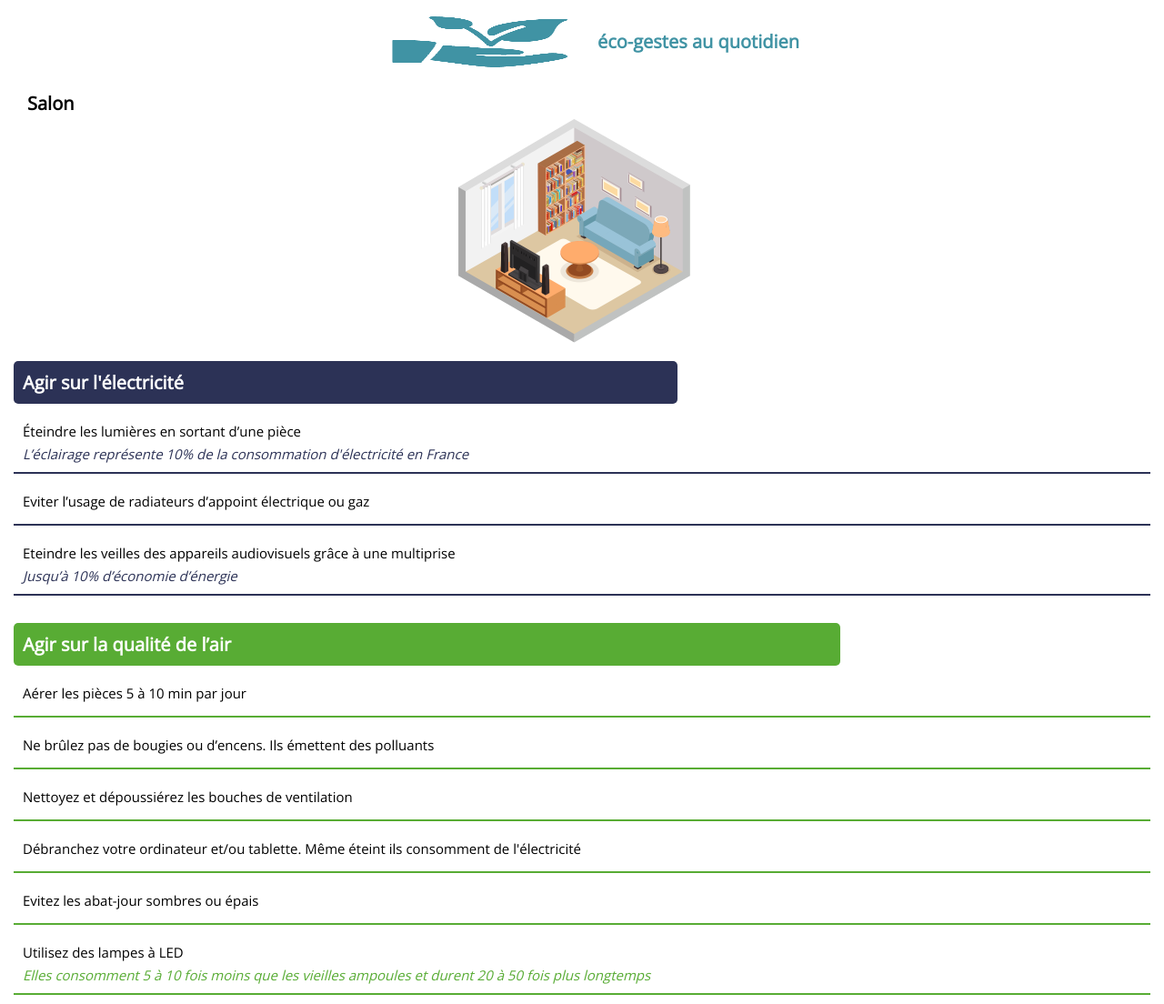
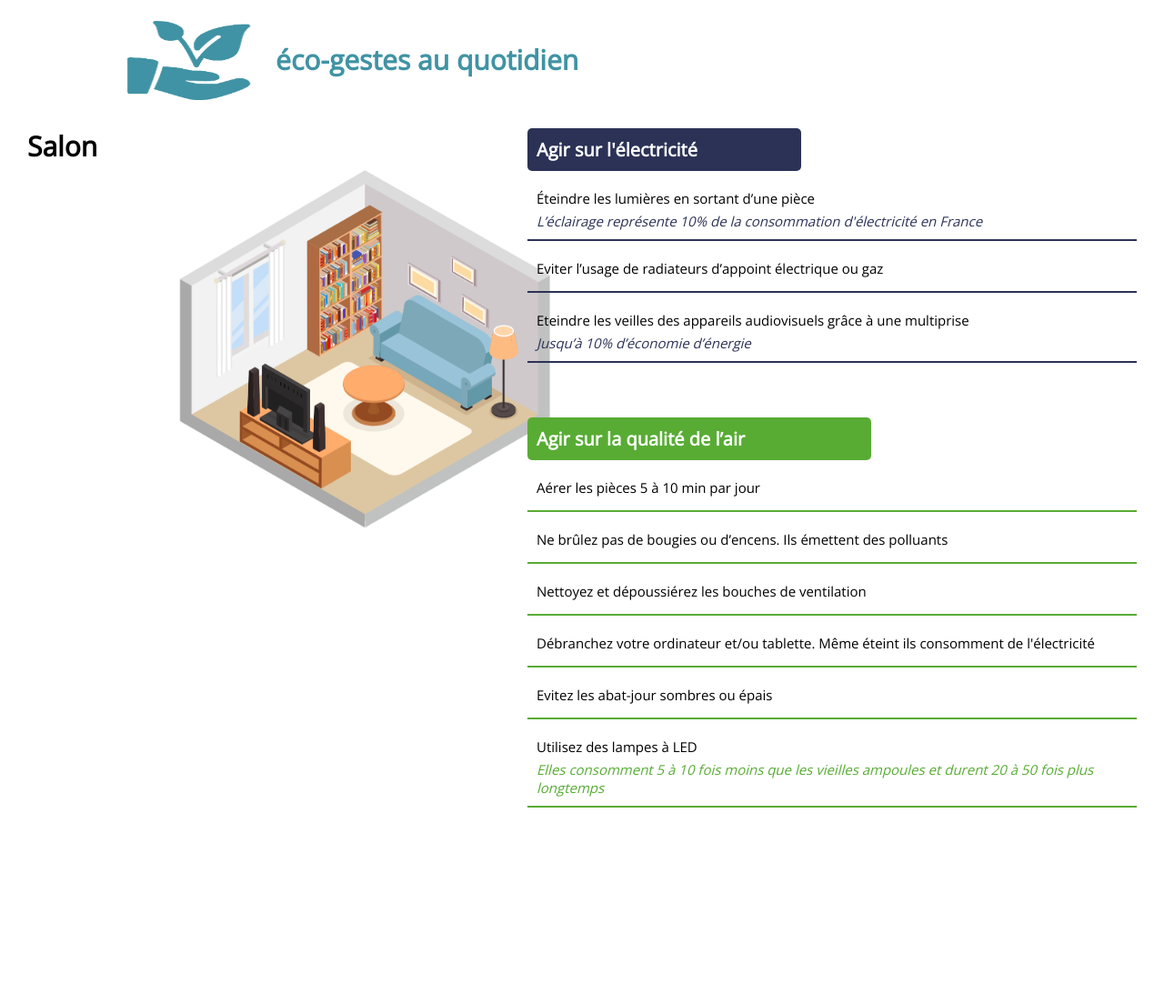
Before and after one commit to osselaer-mickael/faceco, a PHP site: page /PHP/salon.php in a window 1280 px wide. Shown: the whole page at 91% size. After the commit the page ends 888 px from the top, so only its background shows below. Run offline with PHP 8.4, Linux system fonts and the light colour scheme.

Commit message:
responsive salle de bain

```diff
--- /dev/null
+++ b/CSS_TABLETTE/salon_tablette.css
@@ -0,0 +1,61 @@
+
+
+@media screen and (min-width: 1024px){
+    .logo_ecobleu {
+        width: 14%;
+        height: 11rem;
+        margin-left: -52.5rem;
+        margin-right: 0.5rem;
+    }
+
+    h1, h2 {
+        font-family: 'Open Sans', sans-serif;
+        font-size: 3rem;
+        color:  #4093a4;
+    }
+
+    h2{
+        color: black;
+    }
+
+    .salon{
+        height: 40rem;
+        margin-right: 45rem;
+    }
+
+    #electricite{
+        margin-left: 55.5rem;
+        margin-right: 0.5rem;
+        margin-top: -46rem;
+        padding-left: 1rem;
+        padding-right: 1rem;
+        padding-bottom: 3rem;
+        font-size: 1rem;
+    }
+
+    #air{
+        margin-left: 55.5rem;
+        margin-right: 0.5rem;
+        margin-top: 0rem;
+        padding-left: 1rem;
+        padding-right: 1rem;
+        padding-bottom: 3rem;
+        font-size: 1rem;
+    }
+
+    #container_title_elec{
+        width: 43%;
+        background-color: #2c3256;
+        padding: 1rem;
+        margin: 2rem 1.5rem 2rem 1.5rem;
+        border-radius: 5px
+    }
+
+    #container_title_air{
+        width: 54%;
+        padding: 1rem;
+        margin: 2rem 1.5rem 2rem 1.5rem;
+        background-color: #58ac34;
+        border-radius: 5px;
+    }
+}
--- a/PHP/cuisine.php
+++ b/PHP/cuisine.php
@@ -6,6 +6,7 @@
           content="width=device-width, user-scalable=no, initial-scale=1.0, maximum-scale=1.0, minimum-scale=1.0">
     <meta http-equiv="X-UA-Compatible" content="ie=edge">
     <link rel="stylesheet" href="../CSS/cuisine.css">
+    <link rel="stylesheet" href="../CSS_TABLETTE/cuisine_tablette.css">
     <title>Cuisine</title>
 </head>
 <body>
--- a/PHP/salon.php
+++ b/PHP/salon.php
@@ -6,6 +6,7 @@
           content="width=device-width, user-scalable=no, initial-scale=1.0, maximum-scale=1.0, minimum-scale=1.0">
     <meta http-equiv="X-UA-Compatible" content="ie=edge">
     <link rel="stylesheet" href="../CSS/salon.css">
+    <link rel="stylesheet" href="../CSS_TABLETTE/salon_tablette.css">
     <title>Salon</title>
 </head>
 <body>
```
Also changed, not shown: CSS_TABLETTE/cuisine_tablette.css (added, +50 -0 lines), README.md (deleted).
